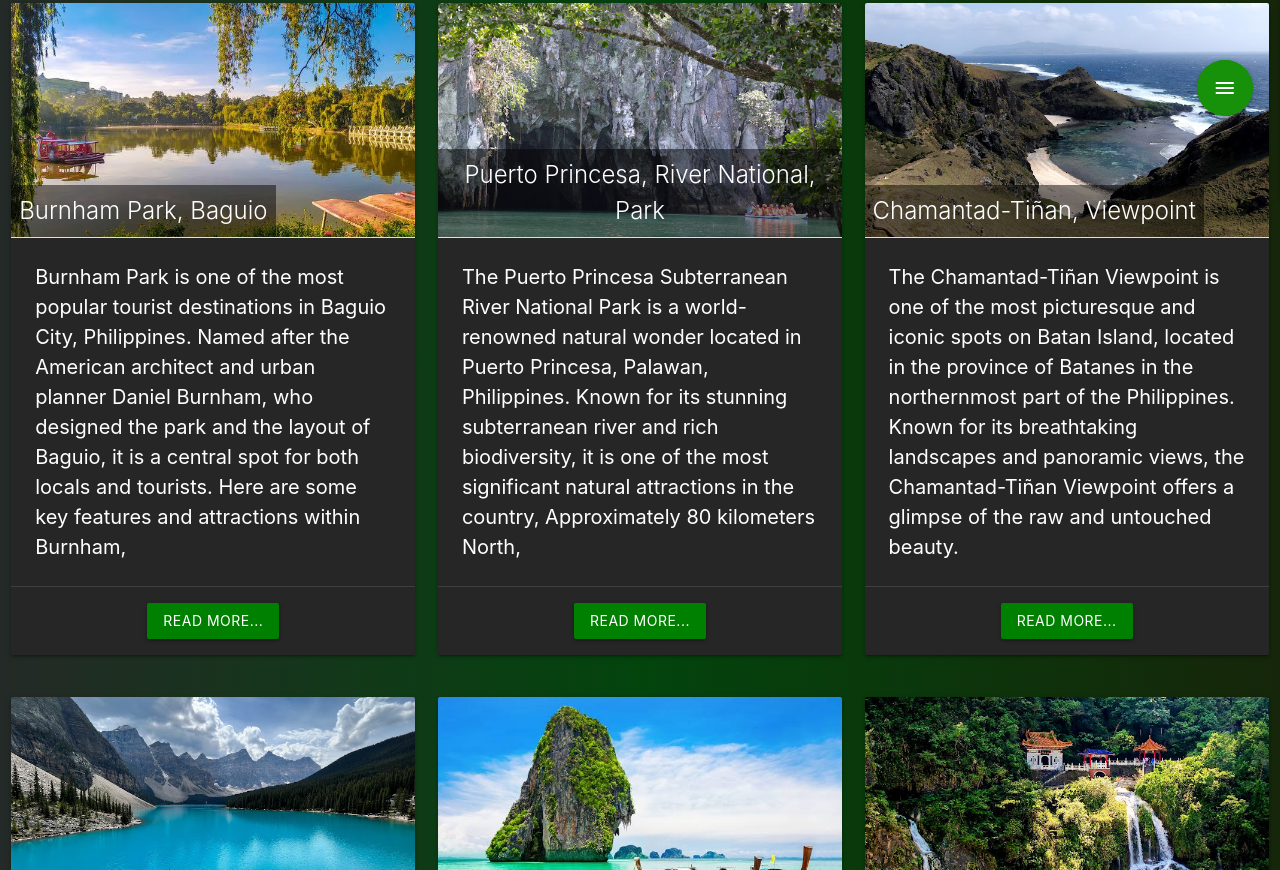
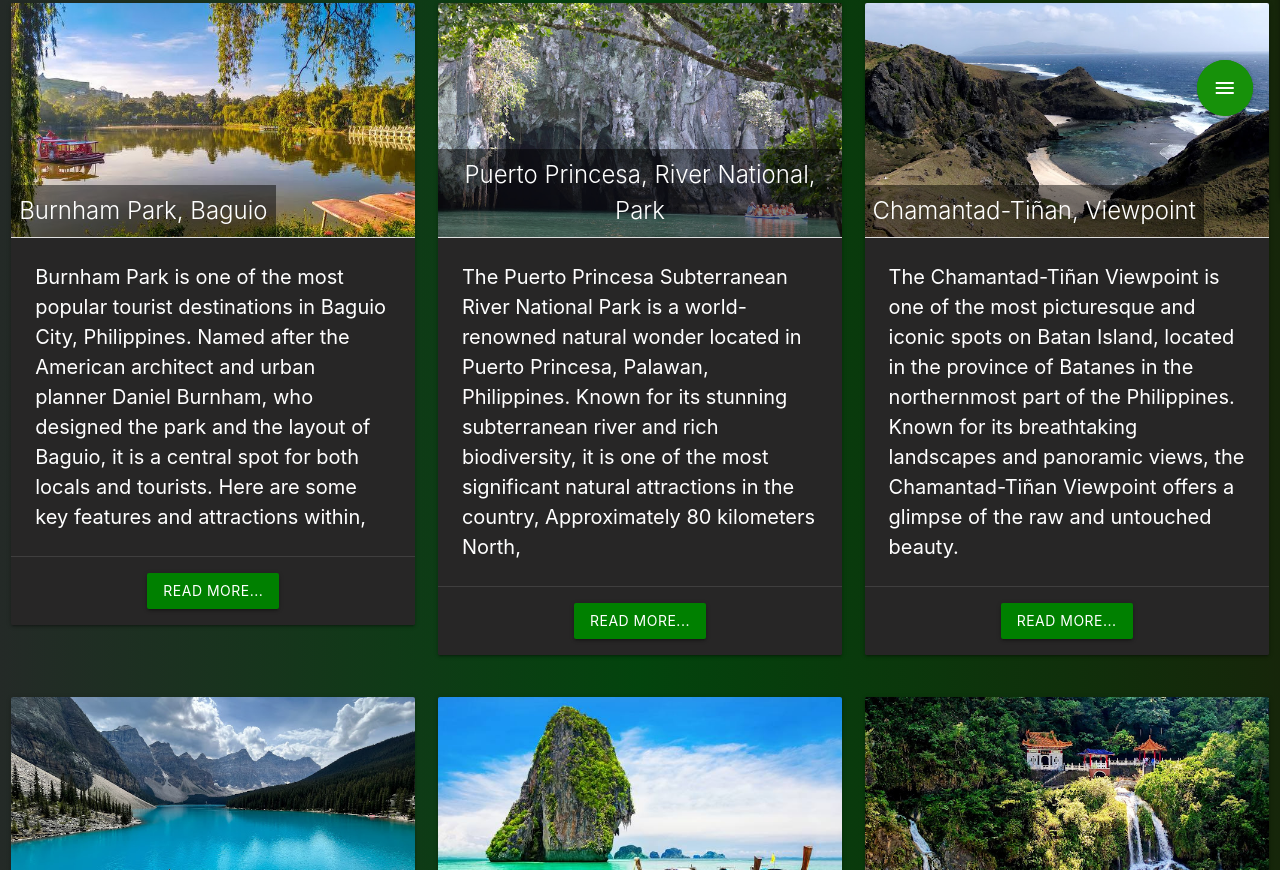
Before and after one commit to sluiq/Jhtesda-website, a plain HTML site: page index.html in a window 1280 px wide. Shown: the part 661-1531 px from the top of the page. Drawn offline with nearby package versions, Linux system fonts and the light colour scheme.

Commit message:
index.html

```diff
--- a/index.html
+++ b/index.html
@@ -180,7 +180,7 @@
         </div>
         <div class="divider"></div>
            <div class="card-content">
-            <p style="font-size:20px;color:white;text-align:left;display: inline-block;">Burnham Park is one of the most popular tourist destinations in Baguio City, Philippines. Named after the American architect and urban planner Daniel Burnham, who designed the park and the layout of Baguio, it is a central spot for both locals and tourists. Here are some key features and attractions within Burnham,
+            <p style="font-size:20px;color:white;text-align:left;display: inline-block;">Burnham Park is one of the most popular tourist destinations in Baguio City, Philippines. Named after the American architect and urban planner Daniel Burnham, who designed the park and the layout of Baguio, it is a central spot for both locals and tourists. Here are some key features and attractions within,
             </p>
            </div>
         <div class="card-action">
```
